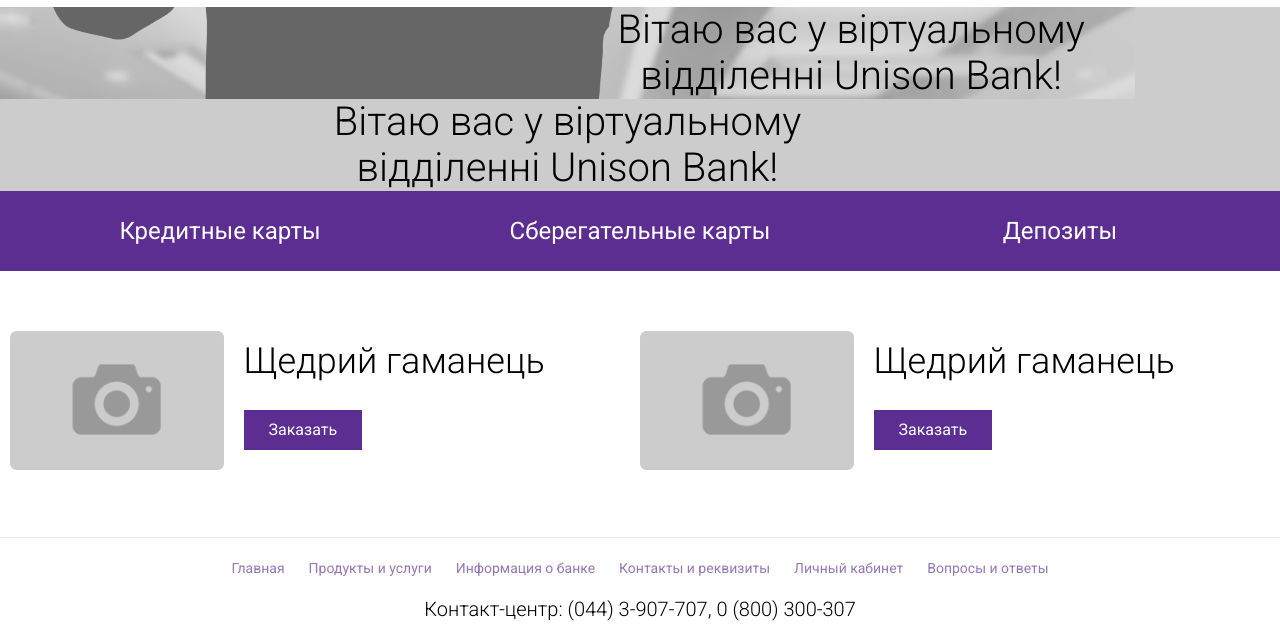
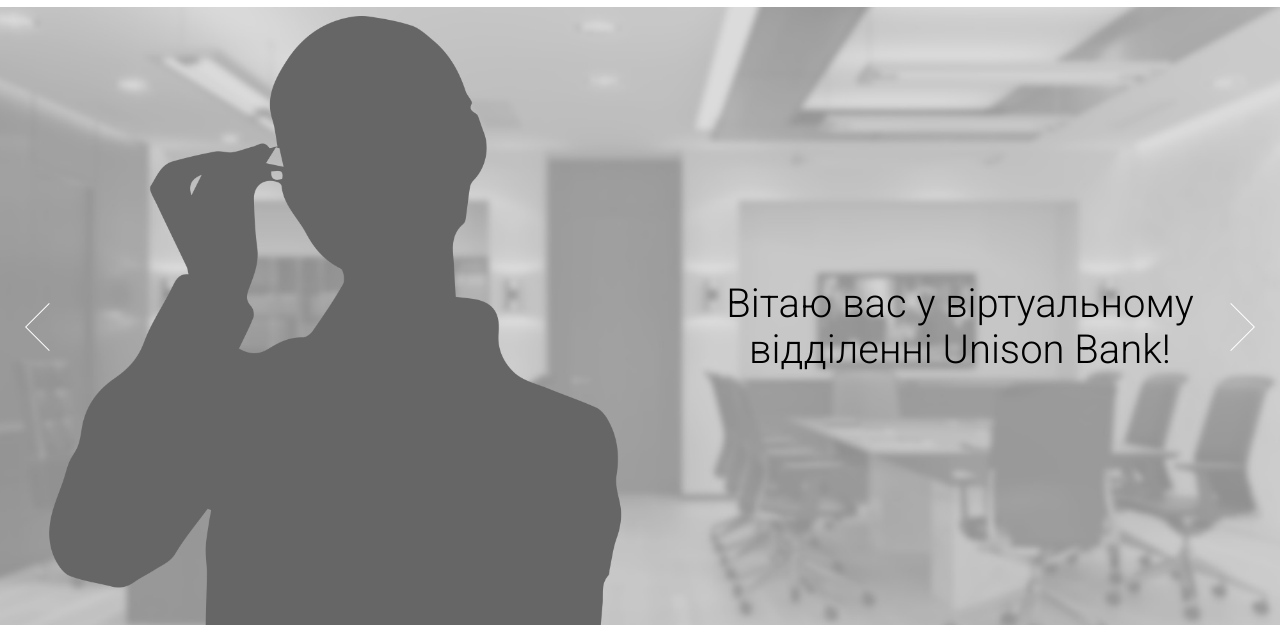
Before and after one commit to tarabet/cb-project, a website: page index.html in a window 1280 px wide. Shown: the part 73-698 px from the top of the page. Drawn offline with nearby package versions, Linux system fonts and the light colour scheme; no server answers.

Commit message:
Main slider parallax moved to directive. Animation is working.

```diff
--- a/index.html
+++ b/index.html
@@ -35,6 +35,7 @@
     <script src="js/controllers/controllers.js"></script>
     <script src="js/services/services.js"></script>
     <script src="js/directives/market-products-drct.js"></script>
+    <script src="js/directives/main-slider-block-drct.js"></script>
 
 </head>
 <body>
--- /dev/null
+++ b/js/directives/main-slider-block-drct.js
@@ -0,0 +1,53 @@
+/**
+ * Created by Shuriken on 19.10.2015.
+ */
+ngApp.directive('mainSlider', function ($compile, ajaxSvc) {
+
+    // var url = "https://apex.oracle.com/pls/apex/aleksey_ws_2015/interface/homepage/GetMarketingBlocks";
+    var templateUrl = "js/partials/dir-tmpl/main-slider-tmpl.html";
+    var template;
+
+
+    function link(scope, element, attrs) {
+
+        ajaxSvc.getData(templateUrl)
+
+            .then(function(response) {
+                template = response.data;
+            })
+
+            .then(function() {
+                element.html(template).show();
+
+                setTimeout(function(){
+
+                    $(".slider-main-item.item-anim")
+                        .mousemove(function(e) {
+                            var _thisW = $(this).width();
+                            var _coord = parseFloat(-((_thisW - e.clientX)/_thisW * 100 / 10));
+                            $(this).find(".bg-img").css('left',_coord+'%')
+                        });
+
+                    $(".main-slider-block").height($(window).height() - 160);
+                    $(".slider-main .slider-main-item").height($(window).height() - 160);
+
+                    $('.slider-main').slick({
+                        dots: false,
+                        infinite: true,
+                        speed: 300,
+                        slidesToShow: 1,
+                    });
+
+
+                },1);
+
+                $compile(element.contents())(scope);
+            });
+    }
+
+    return {
+        restrict: 'E',
+        link: link,
+        replace: true
+    };
+});
--- a/js/partials/dir-tmpl/main-slider-tmpl.html
+++ b/js/partials/dir-tmpl/main-slider-tmpl.html
@@ -0,0 +1,14 @@
+<div class="main-slider-block clearfix">
+    <div class="slider-block">
+        <div class="slider-main">
+            <div class="slider-main-item item-anim">
+                <img class="bg-img" ng-src="img/office.jpg">
+                <img class="b-img" ng-src="img/woman.png">
+                <span>Вітаю вас у віртуальному<br> відділенні Unison Bank!</span>
+            </div>
+            <div class="slider-main-item">
+                <span>Вітаю вас у віртуальному<br> відділенні Unison Bank!</span>
+            </div>
+        </div>
+    </div>
+</div>
--- a/js/partials/front-page-tmpl.html
+++ b/js/partials/front-page-tmpl.html
@@ -1,17 +1,4 @@
-<div class="main-slider-block clearfix">
-    <div class="slider-block">
-        <div class="slider-main">
-            <div class="slider-main-item item-anim">
-                <img class="bg-img" ng-src="img/office.jpg">
-                <img class="b-img" ng-src="img/woman.png">
-                <span>Вітаю вас у віртуальному<br> відділенні Unison Bank!</span>
-            </div>
-            <div class="slider-main-item">
-                <span>Вітаю вас у віртуальному<br> відділенні Unison Bank!</span>
-            </div>
-        </div>
-    </div>
-</div>
+<main-slider></main-slider>
 <div class="fast-menu">
     <div class="container clearfix">
         <a href="javascrit:;" class="fast-menu-item left">
--- a/js/site.js
+++ b/js/site.js
@@ -38,27 +38,30 @@
     });
 
 
-    $(".slider-main-item.item-anim")
-        .mousemove(function(e) {
-            var _thisW = $(this).width();
-            var _coord = parseFloat(-((_thisW - e.clientX)/_thisW * 100 / 10));
-            $(this).find(".bg-img").css('left',_coord+'%')
-        })
+    // DELETED: CODE MOVED TO DIRECTIVE FILE
+    //$(".slider-main-item.item-anim")
+    //    .mousemove(function(e) {
+    //        var _thisW = $(this).width();
+    //        var _coord = parseFloat(-((_thisW - e.clientX)/_thisW * 100 / 10));
+    //        $(this).find(".bg-img").css('left',_coord+'%')
+    //    })
 
     $(".needs-main-block")
         .mousemove(function(e) {
             var _thisW = $(this).width();
             var _coord = parseFloat(-((_thisW - e.clientX)/_thisW * 100 / 10));
             $(this).find(".bg-img").css('left',_coord+'%')
-        })
+        });
 
 
-
-    $(".main-slider-block").height($(window).height() - 160);
+    // DELETED: CODE MOVED TO DIRECTIVE FILE
+    //$(".main-slider-block").height($(window).height() - 160);
     $(".needs-main-block").height($(window).height() - 160);
 
-    $(".slider-main .slider-main-item").height($(window).height() - 160);
+    // DELETED: CODE MOVED TO DIRECTIVE FILE
+    //$(".slider-main .slider-main-item").height($(window).height() - 160);
 
+    // DELETED: CODE MOVED TO DIRECTIVE FILE
     //setTimeout(function(){
     //    $(".key-advantage .container .text").each(function( i ) {
     //        var _parentH = $(this).parent().innerHeight();
```
